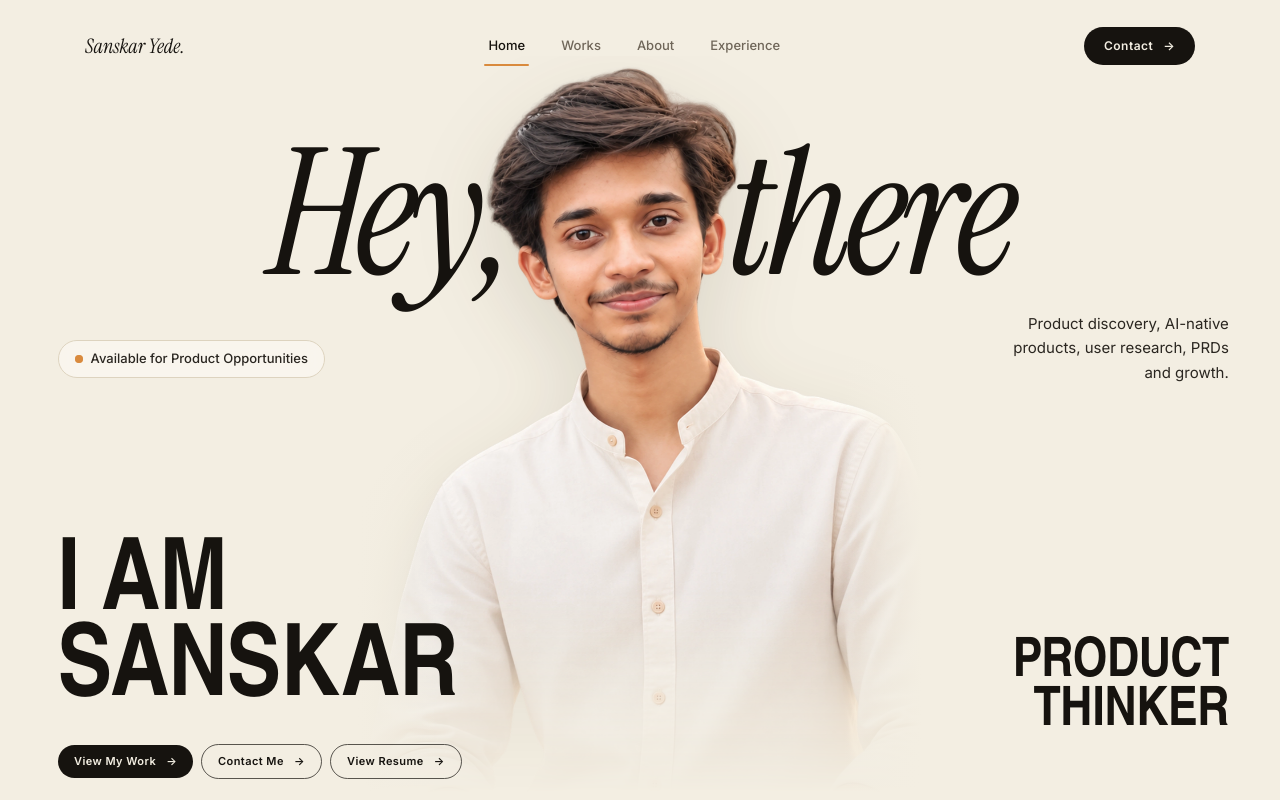
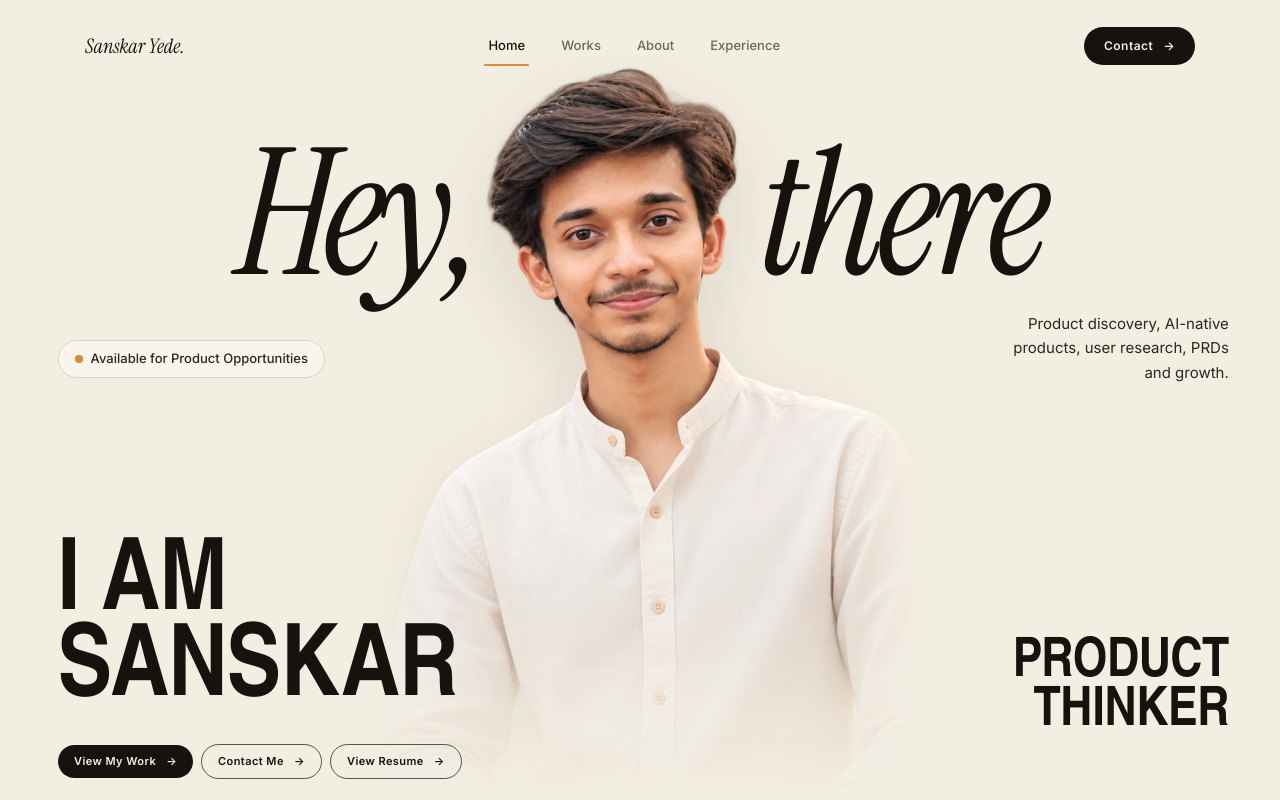
Before and after one commit to Sanskargithub03/sanskar-portfolio, a React (Vite) app: page / in a window 1280 px wide. Shown: the top 800 px of the page. Built offline with nearby package versions, Linux system fonts and the light colour scheme; a web font is replaced by a local one.

Commit message:
Update Hero.tsx

```diff
--- a/src/components/Hero.tsx
+++ b/src/components/Hero.tsx
@@ -393,7 +393,7 @@ export default function Hero() {
                 duration: 0.9,
                 ease: [0.22, 1, 0.36, 1],
               }}
-style={{ wordSpacing: "15vw" }}
+style={{ wordSpacing: "20vw" }}
               className="
                 absolute
                 inset-x-0
```
